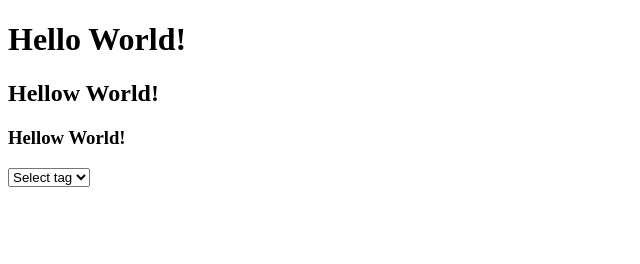
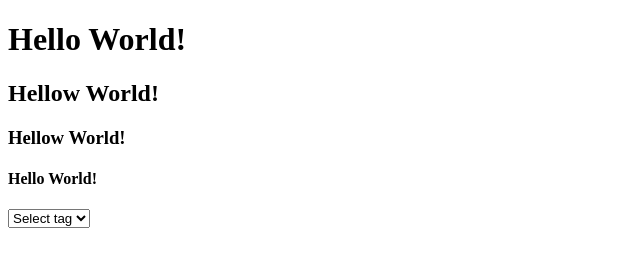
Before and after one commit to vircalimlim/rebase-test, a plain HTML site: page index.html in a window 1280 px wide. Shown: the whole page, without its empty margins (0-640 px from the left). Drawn offline with Linux system fonts and the light colour scheme.

Commit message:
Update index.html

```diff
--- a/index.html
+++ b/index.html
@@ -9,6 +9,7 @@
     <h1>Hello World!</h1>
     <h2>Hellow World!</h2>
     <h3>Hellow World!</h3>
+    <h4>Hello World!</h4>
     <select>
         <option value="">Select tag</option>
         <option value="rebase">rebase</option>
```
